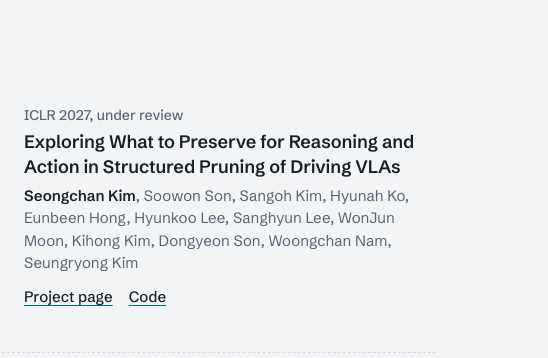
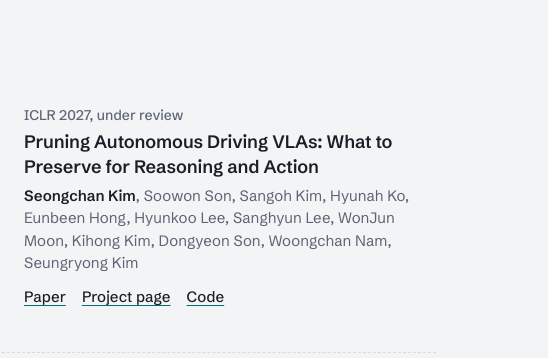
Before and after one commit to deep-overflow/deep-overflow.github.io, a plain HTML site: page index.html in a window 1280 px wide. Shown: the part 900-1258 px from the top of the page, 732-1280 px from the left. Drawn offline with Linux system fonts and the light colour scheme.

Commit message:
Add MoOP arXiv link and use arXiv title

```diff
--- a/index.html
+++ b/index.html
@@ -196,9 +196,9 @@
           <div class="thumb"><video muted loop playsinline preload="none" poster="assets/teasers/moop.jpg" data-src="assets/teasers/moop.mp4" aria-hidden="true"></video></div>
           <div class="pub-text">
             <p class="venue review">ICLR 2027, under review</p>
-            <h3>Exploring What to Preserve for Reasoning and Action in Structured Pruning of Driving VLAs</h3>
+            <h3>Pruning Autonomous Driving VLAs: What to Preserve for Reasoning and Action</h3>
             <p class="authors"><span class="me">Seongchan Kim</span>, Soowon Son, Sangoh Kim, Hyunah Ko, Eunbeen Hong, Hyunkoo Lee, Sanghyun Lee, WonJun Moon, Kihong Kim, Dongyeon Son, Woongchan Nam, Seungryong Kim</p>
-            <p class="links"><a href="https://cvlab-kaist.github.io/MoOP/" target="_blank" rel="noopener">Project page</a><a href="https://github.com/cvlab-kaist/MoOP" target="_blank" rel="noopener">Code</a></p>
+            <p class="links"><a href="https://arxiv.org/abs/2611.31240" target="_blank" rel="noopener">Paper</a><a href="https://cvlab-kaist.github.io/MoOP/" target="_blank" rel="noopener">Project page</a><a href="https://github.com/cvlab-kaist/MoOP" target="_blank" rel="noopener">Code</a></p>
           </div>
         </article>
         <article class="pub">
```
